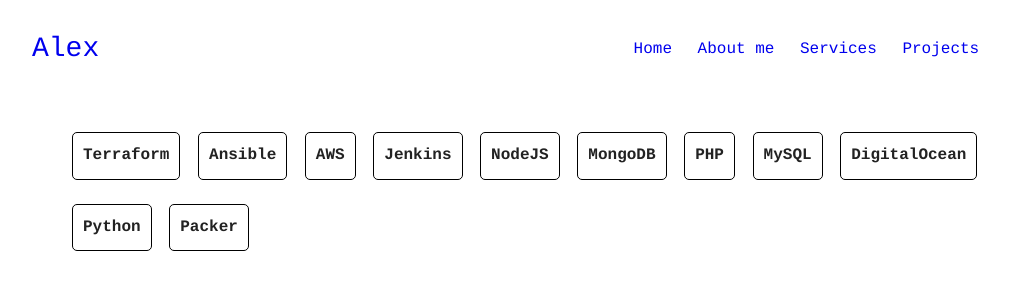
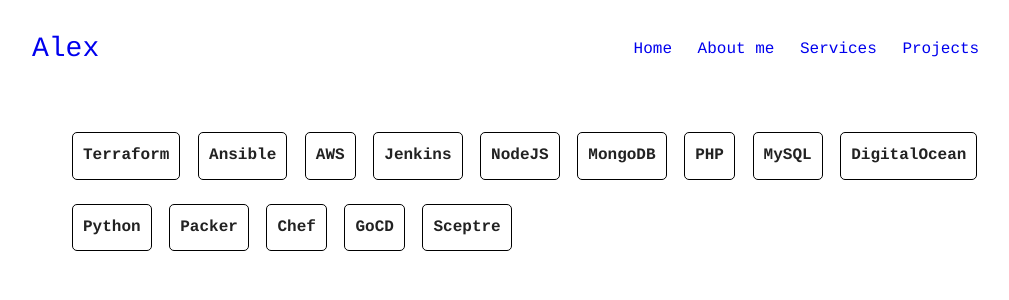
Before and after one commit to w0rldart/w0rldart.com, a Jekyll site: the page built from about.html, in a window 1280 px wide. Shown: the top 300 px of the page, without its empty margins (128-1137 px from the left). Built offline with Jekyll 4.4.1, drawn with Linux system fonts in a browser that asks for light colours.

Commit message:
Add Chef, GoCD and Sceptre to skills list

```diff
--- a/_data/skills.json
+++ b/_data/skills.json
@@ -9,5 +9,8 @@
     { "name": "MySQL", "link": "https://www.mysql.com/" },
     { "name": "DigitalOcean", "link": "https://www.digitalocean.com/" },
     { "name": "Python", "link": "https://www.python.org/" },
-    { "name": "Packer", "link": "https://www.packer.io/" }
+    { "name": "Packer", "link": "https://www.packer.io/" },
+    { "name": "Chef", "link": "https://www.chef.io/" },
+    { "name": "GoCD", "link": "https://www.gocd.org/" },
+    { "name": "Sceptre", "link": "https://github.com/cloudreach/sceptre" }
 ]
```
